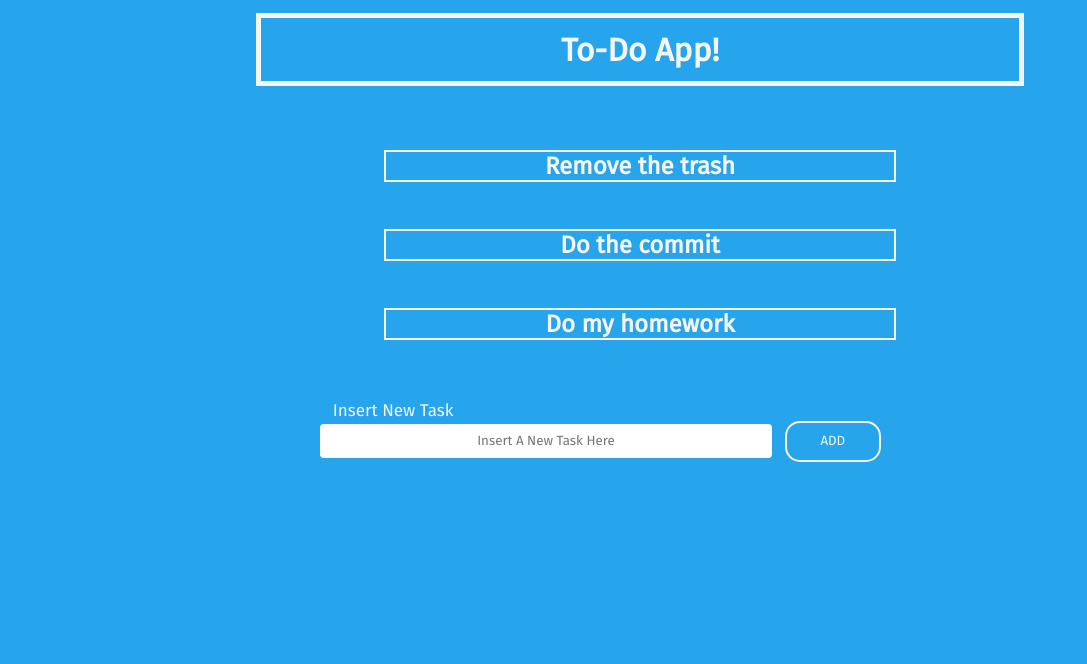
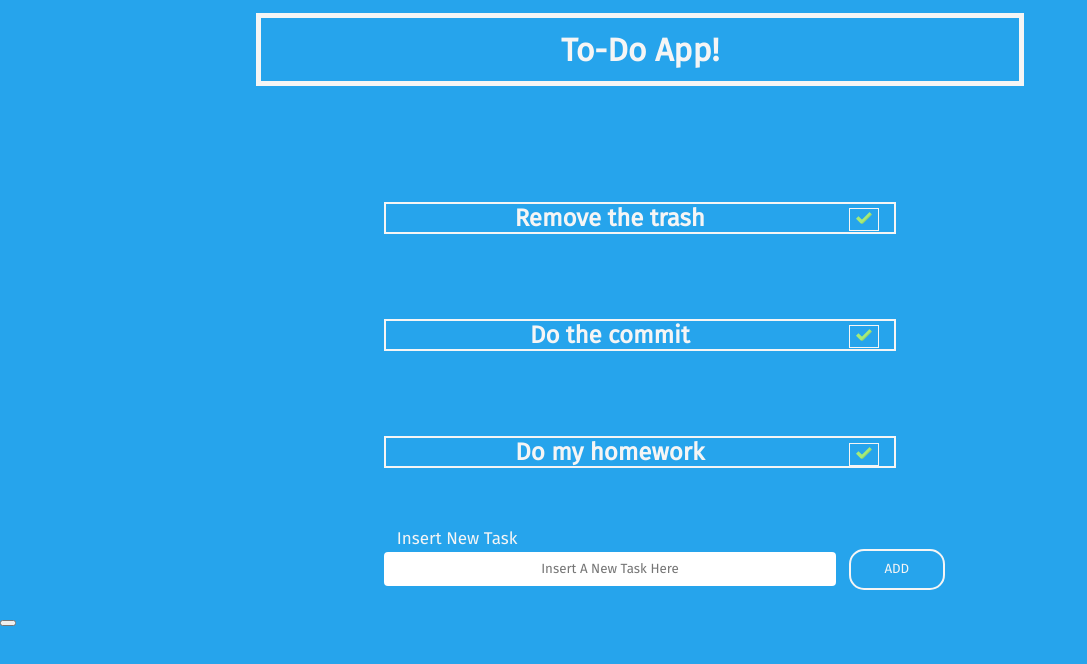
Before and after one commit to Gustavo-tech/todo-app-react, a React (Create React App) app: page / in a window 1280 px wide. Shown: the top 664 px of the page, without its empty margins (0-1087 px from the left). Built offline with nearby package versions, Linux system fonts and the light colour scheme.

Commit message:
Creating id logic for a new task component

```diff
--- a/src/components/AddForm/style.css
+++ b/src/components/AddForm/style.css
@@ -1,7 +1,8 @@
 div.container {
     height: 5rem;
     width: 40rem;
-    margin: 0 auto;
+    margin-left: 30%;
+    margin-right: 30%;
 }
 
 div.container label {
--- a/src/components/App/App.jsx
+++ b/src/components/App/App.jsx
@@ -17,11 +17,14 @@ class App extends Component {
     }
 
     addTask = (task) => {
-        task.id = Math.random();
-        let tasks = [...this.state.tasks, task];
-        this.setState({
-            tasks
-        })
+
+        if (task.name !== "") {
+            task.id = this.state.tasks[this.state.tasks.length - 1].id + 1;
+            let tasks = [...this.state.tasks, task];
+            this.setState({
+                tasks
+            })
+        }
     }
 
     deleteTask = (id) => {
@@ -34,12 +37,17 @@ class App extends Component {
         })
     }
 
+    showIndex = () => {
+        console.log(this.state.tasks[this.state.tasks.length - 1].id);
+    }
+
     render() {
         return(
             <div>
                 <Header />
                 <Task tasks={this.state.tasks} deleteTask={this.deleteTask} />
                 <AddForm addTask={this.addTask} />
+                <button onClick={this.showIndex}></button>
             </div>
         )
     }
--- a/src/components/Task/Task.jsx
+++ b/src/components/Task/Task.jsx
@@ -3,6 +3,9 @@ import React from 'react';
 
 // Style
 import './style.css';
+
+// Images
+import Done from '../../assets/icons/check.png';
 
 const Todos = ({tasks, deleteTask}) => {
 
@@ -10,7 +13,7 @@ const Todos = ({tasks, deleteTask}) => {
     tasks.map(task => {
       return (
         <div className="task-info" key={task.id}>
-          <h2 onClick={() => {deleteTask(task.id)}}> {task.name} </h2>
+          <h2> {task.name} <button onClick={() => {deleteTask(task.id)}}> <img src={Done} alt="done"/> </button> </h2>
         </div>
       )
     })
--- a/src/components/Task/style.css
+++ b/src/components/Task/style.css
@@ -1,5 +1,6 @@
 div.task-info {
     height: 2px;
+    margin-top: 9%;
     margin-bottom: 6%;
 }
 
@@ -9,7 +10,6 @@ h2 {
     margin-right: 30%;
     text-align: center;
     border: solid 2px;
-    display: block;
 }
 
 div.task-info:last-child {
@@ -18,9 +18,11 @@ div.task-info:last-child {
 
 h2 button {
     margin-left: 3%;
-    margin-top: 0.3%;
+    margin-top: 0.9%;
     margin-right: 3%;
     float: right;
+    background-color: transparent;
+    border: 1px solid whitesmoke;
 }
 
 p {
```
Also changed, not shown: src/assets/icons/check.png (added).
